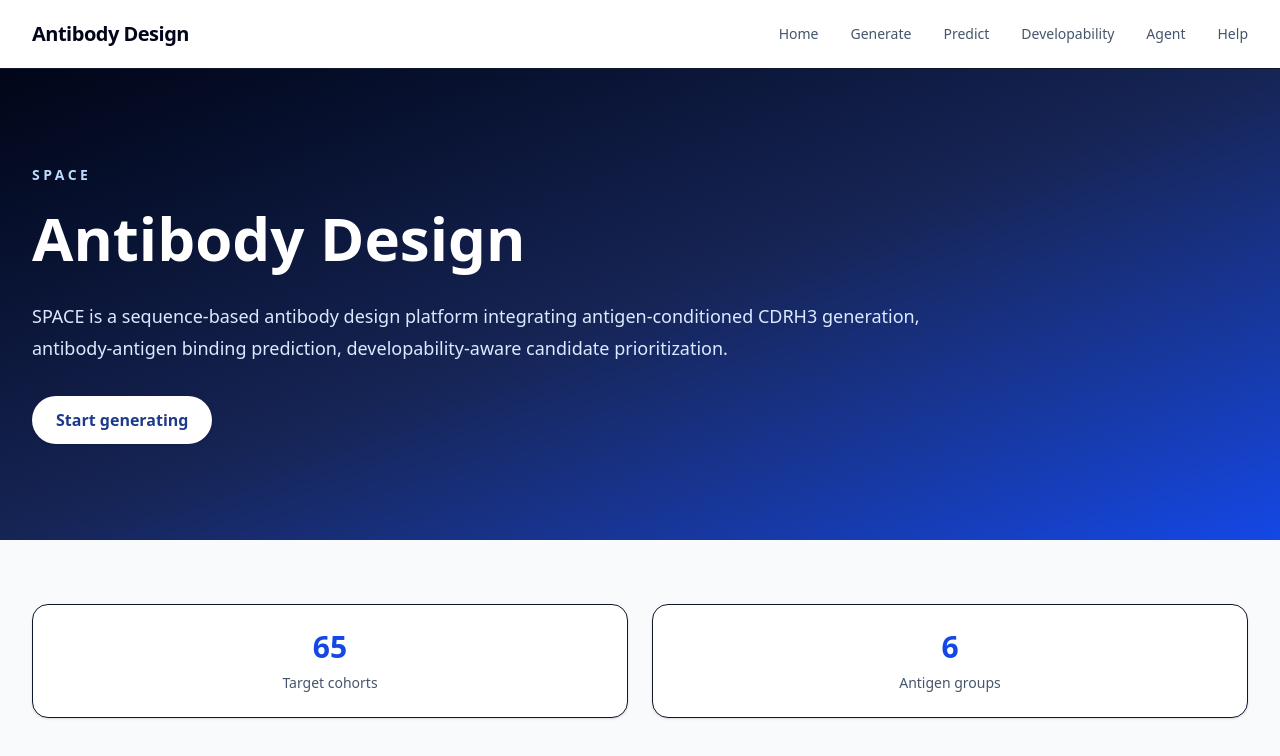
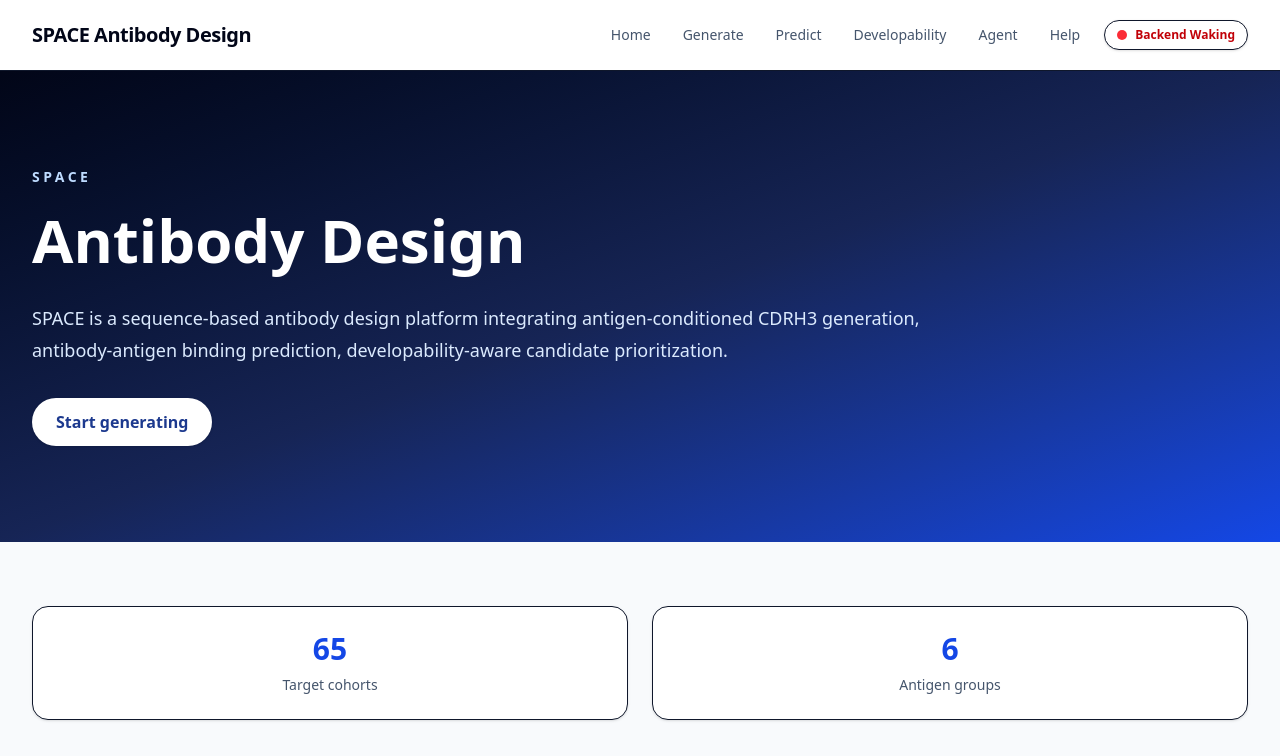
Before and after one commit to Fanxu-alt/Antibody-Design, a Next.js app in the folder frontend/: page / in a window 1280 px wide. Shown: the top 756 px of the page. Built offline with nearby package versions, Linux system fonts and the light colour scheme; no server answers.

Commit message:
Update Navbar.tsx

```diff
--- a/frontend/app/components/Navbar.tsx
+++ b/frontend/app/components/Navbar.tsx
@@ -1,4 +1,6 @@
 "use client";
+
+import BackendStatus from "./BackendStatus";
 
 const NAV_ITEMS = [
   { href: "/", label: "Home" },
@@ -14,16 +16,24 @@ export default function Navbar() {
     <header className="sticky top-0 z-50 border-b bg-white/95 backdrop-blur">
       <div className="mx-auto flex max-w-7xl items-center justify-between px-8 py-5">
         <a href="/" className="text-xl font-bold tracking-tight text-slate-950">
-          Antibody Design
+          SPACE Antibody Design
         </a>
 
+        <div className="flex items-center gap-6">
           <nav className="hidden gap-8 text-sm font-medium text-slate-600 md:flex">
             {NAV_ITEMS.map((item) => (
-            <a key={item.href} href={item.href} className="hover:text-blue-700">
+              <a
+                key={item.href}
+                href={item.href}
+                className="hover:text-blue-700"
+              >
                 {item.label}
               </a>
             ))}
           </nav>
+
+          <BackendStatus />
+        </div>
       </div>
     </header>
   );
```
Lines whose indentation alone changed are shown as unchanged.
